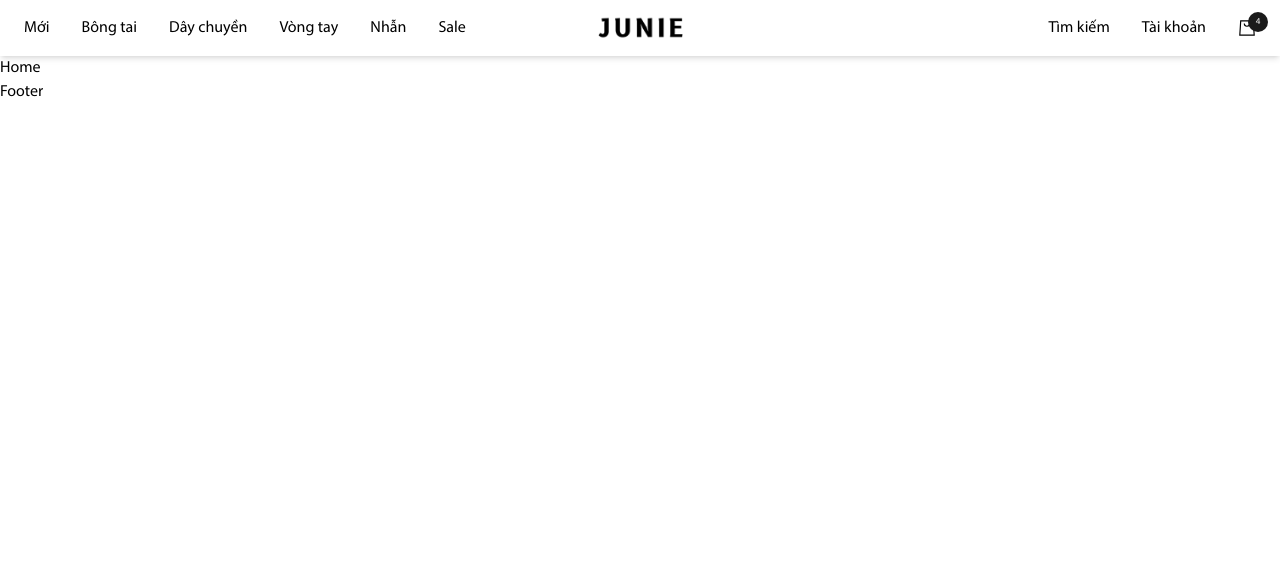
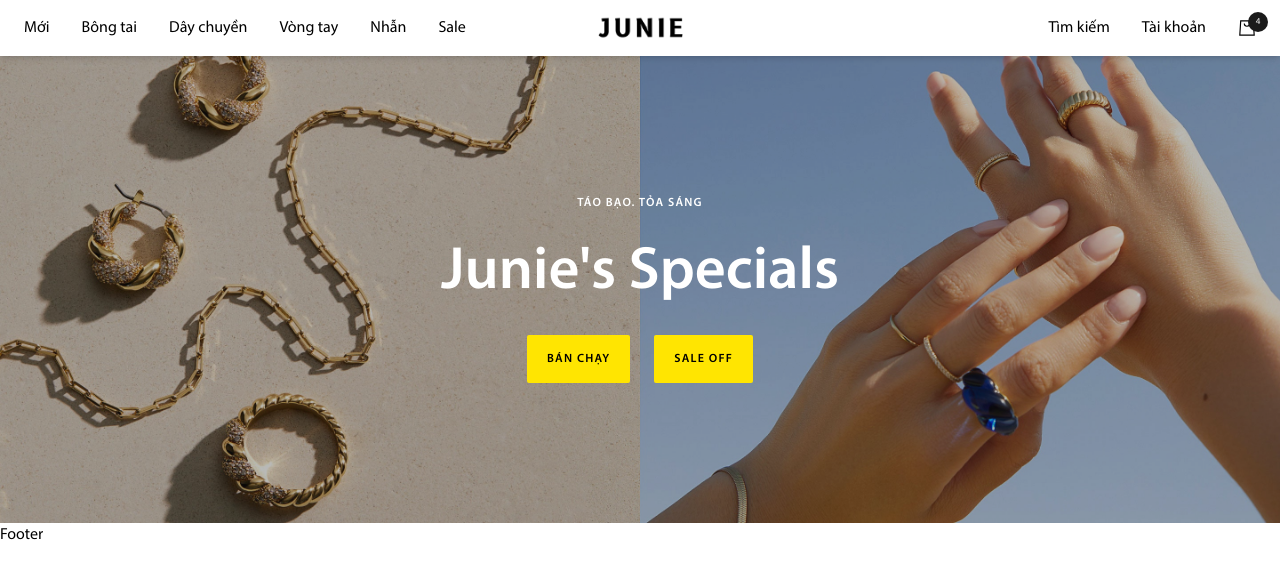
Before and after one commit to tranbaolam26902/junie-store-reactjs, a React (Vite) app in the folder src/junie-store-ui/: page / in a window 1280 px wide. Shown: the top 578 px of the page. Built offline with nearby package versions, Linux system fonts and the light colour scheme.

Commit message:
add home hero section

```diff
--- /dev/null
+++ b/src/junie-store-ui/src/components/client/home/HeroSection.jsx
@@ -0,0 +1,40 @@
+// Assets
+import { images } from '@assets/images';
+
+export default function HeroSection() {
+    return (
+        <div className='relative'>
+            <img
+                src={images.homeHeroBannerMobile}
+                alt='hero-banner'
+                className='inline-block lg:hidden w-screen max-h-[120vw] md:max-h-[70vw] lg:max-h-none object-cover'
+            />
+            <img
+                src={images.homeHeroBannerDefault}
+                alt='hero-banner'
+                className='hidden lg:inline-block w-screen object-cover'
+            />
+            <div className='absolute inset-0 bg-black/30'></div>
+            <div className='absolute inset-0 flex flex-col items-center justify-center gap-8'>
+                <span className='text-xs text-primary font-semibold uppercase tracking-widest'>Táo bạo. Tỏa sáng</span>
+                <span className='text-4xl md:text-6xl text-primary font-semibold capitalize'>
+                    Junie&apos;s Specials
+                </span>
+                <div className='flex items-center gap-6'>
+                    <button
+                        type='button'
+                        className='px-5 py-4 text-xs font-semibold uppercase tracking-widest bg-accent rounded-sm'
+                    >
+                        Bán chạy
+                    </button>
+                    <button
+                        type='button'
+                        className='px-5 py-4 text-xs font-semibold uppercase tracking-widest bg-accent rounded-sm'
+                    >
+                        Sale Off
+                    </button>
+                </div>
+            </div>
+        </div>
+    );
+}
--- /dev/null
+++ b/src/junie-store-ui/src/components/client/home/index.jsx
@@ -0,0 +1 @@
+export { default as HomeHeroSection } from './HeroSection';
--- a/src/junie-store-ui/src/pages/client/Home.jsx
+++ b/src/junie-store-ui/src/pages/client/Home.jsx
@@ -1,3 +1,6 @@
+// Components
+import { HomeHeroSection } from '@components/client/home';
+
 export default function Home() {
-    return <div>Home</div>;
+    return <HomeHeroSection />;
 }
```
